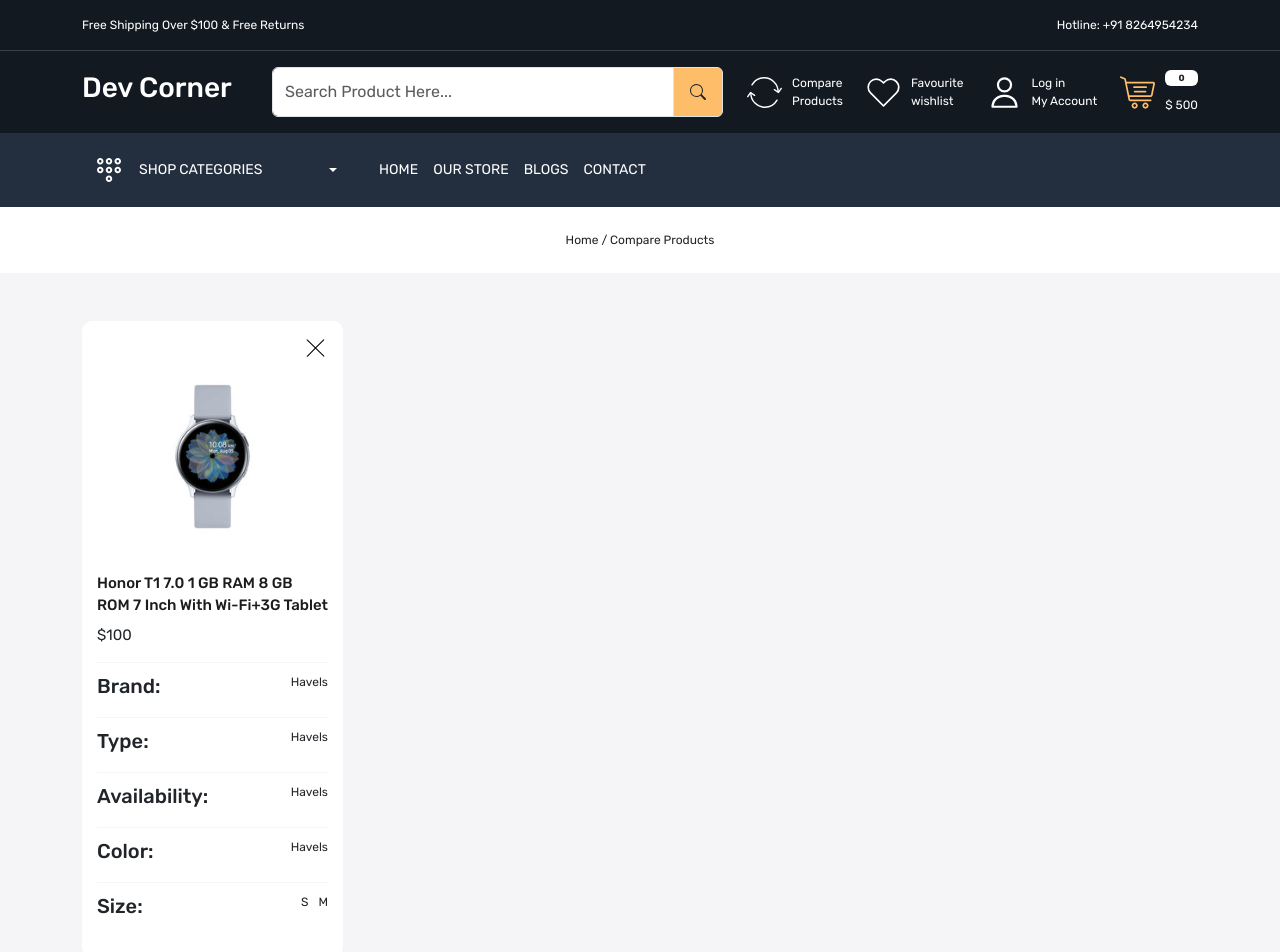
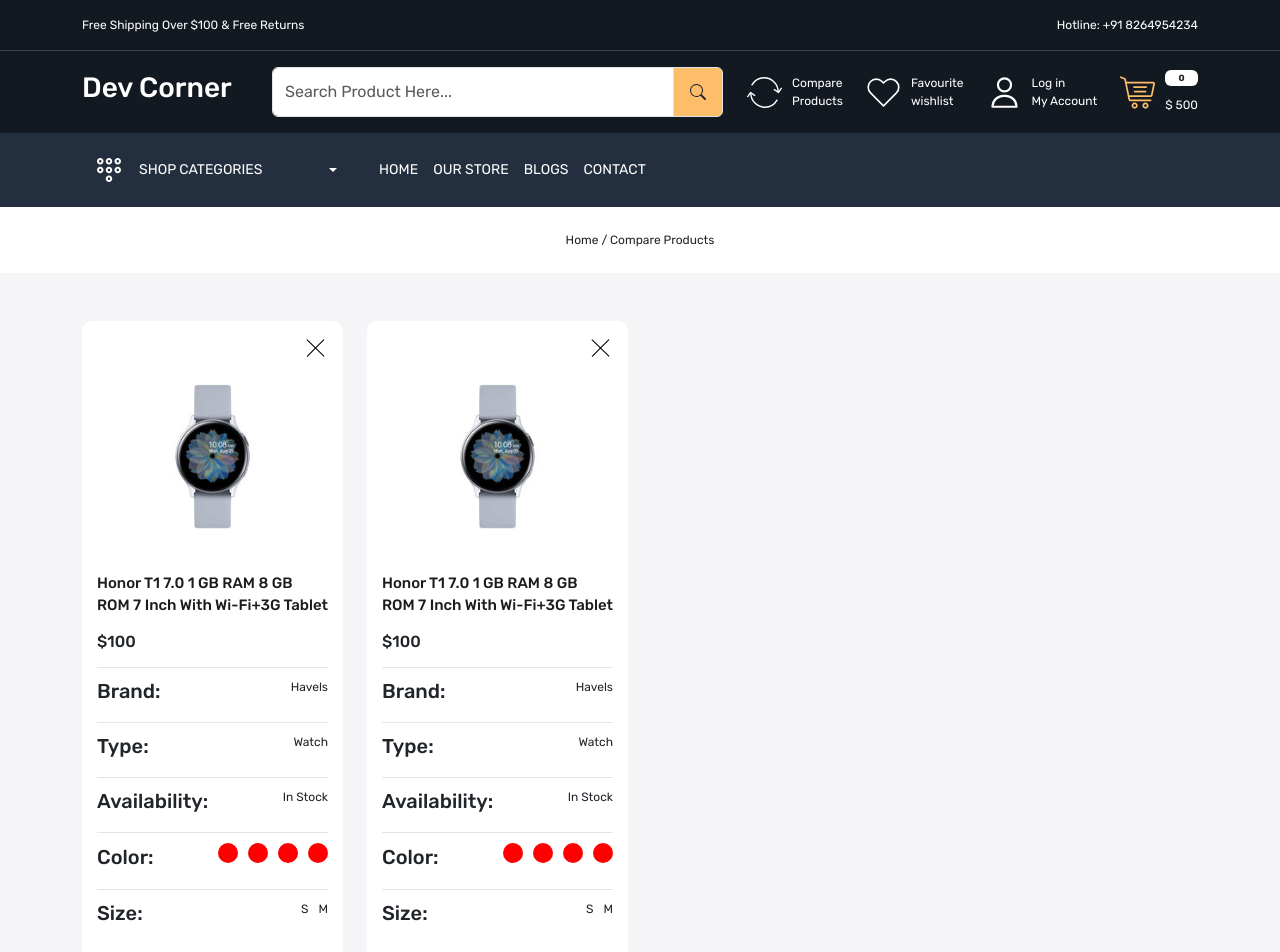
Before and after one commit to nxhawk/mern-ecommerce, a React (Create React App) app in the folder frontend/: page /compare-product in a window 1280 px wide. Shown: the top 952 px of the page. Built offline with nearby package versions, Linux system fonts and the light colour scheme.

Commit message:
wishlist page

```diff
--- a/frontend/src/App.css
+++ b/frontend/src/App.css
@@ -530,7 +530,7 @@ footer .input-group-text{
   border-radius: 10px;
 }
 
-.compare-product-card .cross{
+.compare-product-card .cross, .wishlist-card .cross{
   top: 15px;
   right: 15px;
   width: 25px;
@@ -538,14 +538,16 @@ footer .input-group-text{
   cursor: pointer;
 }
 
-.compare-product-details h5.title{
+.compare-product-details h5.title,
+.wishlist-card h5.title{
   font-size: 15px;
   line-height: 22px;
   font-weight: 500;
   color: var(--color-1c1c1b);
 }
 
-.compare-product-details h6.price{
+.compare-product-details h6.price
+.wishlist-card h6.price{
   font-size: 15px;
   line-height: 22px;
   font-weight: 400;
@@ -556,6 +558,6 @@ footer .input-group-text{
   justify-content: space-between;
   align-items: center;
   padding: 10px 0px ;
-  border-top: 1px solid var(--color-f5f5f7);
+  border-top: 1px solid rgba(0, 0, 0, 0.1);
 }
 /* Compare product end */
--- a/frontend/src/App.js
+++ b/frontend/src/App.js
@@ -8,6 +8,7 @@ import Contact from './pages/Contact';
 import OurStore from './pages/OurStore';
 import Blog from './pages/Blog';
 import CompareProduct from './pages/CompareProduct';
+import Wishlist from './pages/Wishlist';
 
 function App() {
   return (
@@ -21,6 +22,7 @@ function App() {
             <Route path="store" element={<OurStore />} />
             <Route path="blogs" element={<Blog />} />
             <Route path="compare-product" element={<CompareProduct />} />
+            <Route path="wishlist" element={<Wishlist />} />
           </Route>
         </Routes>
       </BrowserRouter>
--- a/frontend/src/components/Color.js
+++ b/frontend/src/components/Color.js
@@ -2,7 +2,12 @@ import React from 'react'
 
 const Color = () => {
   return (
-    <div>Color</div>
+    <ul className='colors ps-0'>
+      <li></li>
+      <li></li>
+      <li></li>
+      <li></li>
+    </ul>
   )
 }
 
--- a/frontend/src/pages/CompareProduct.js
+++ b/frontend/src/pages/CompareProduct.js
@@ -1,6 +1,7 @@
 import React from 'react'
 import BreadCrumb from '../components/BreadCrumb'
 import Meta from '../components/Meta'
+import Color from '../components/Color'
 
 const CompareProduct = () => {
   return (
@@ -20,7 +21,7 @@ const CompareProduct = () => {
                   <h5 className='title'>
                     Honor T1 7.0 1 GB RAM 8 GB ROM 7 Inch With Wi-Fi+3G Tablet
                   </h5>
-                  <h6 className='price mb-3'>$100</h6>
+                  <h6 className='price mb-3 mt-3'>$100</h6>
                   <div>
                     <div className='product-detail'>
                       <h5>Brand:</h5>
@@ -28,15 +29,54 @@ const CompareProduct = () => {
                     </div>
                     <div className='product-detail'>
                       <h5>Type:</h5>
+                      <p>Watch</p>
+                    </div>
+                    <div className='product-detail'>
+                      <h5>Availability:</h5>
+                      <p>In Stock</p>
+                    </div>
+                    <div className='product-detail'>
+                      <h5>Color:</h5>
+                      <Color />
+                    </div>
+                    <div className='product-detail'>
+                      <h5>Size:</h5>
+                      <div className='d-flex gap-10'>
+                        <p>S</p>
+                        <p>M</p>
+                      </div>
+                    </div>
+                  </div>
+                </div>
+              </div>
+            </div>
+            <div className='col-3'>
+              <div className='compare-product-card position-relative'>
+                <img src='images/cross.svg' alt='cross' className='position-absolute cross img-fluid' />
+                <div className='product-card-image'>
+                  <img src='images/watch.jpg' alt='watch' className='img-fluid' />
+                </div>
+                <div className='compare-product-details'>
+                  <h5 className='title'>
+                    Honor T1 7.0 1 GB RAM 8 GB ROM 7 Inch With Wi-Fi+3G Tablet
+                  </h5>
+                  <h6 className='price mb-3 mt-3'>$100</h6>
+                  <div>
+                    <div className='product-detail'>
+                      <h5>Brand:</h5>
                       <p>Havels</p>
                     </div>
                     <div className='product-detail'>
+                      <h5>Type:</h5>
+                      <p>Watch</p>
+                    </div>
+                    <div className='product-detail'>
                       <h5>Availability:</h5>
-                      <p>Havels</p>
+                      <p>In Stock</p>
                     </div>
                     <div className='product-detail'>
                       <h5>Color:</h5>
-                      <p>Havels</p>
+                      <Color />
                     </div>
                     <div className='product-detail'>
                       <h5>Size:</h5>
--- a/frontend/src/pages/OurStore.js
+++ b/frontend/src/pages/OurStore.js
@@ -3,6 +3,7 @@ import BreadCrumb from '../components/BreadCrumb'
 import Meta from '../components/Meta'
 import ReactStars from 'react-rating-stars-component'
 import ProductCard from '../components/ProductCard'
+import Color from '../components/Color'
 
 const OurStore = () => {
   const [grid, setGrid] = useState(4)
@@ -53,18 +54,7 @@ const OurStore = () => {
                   </div>
                   <h5 className='sub-title'>Colors</h5>
                   <div>
-                    <ul className='colors ps-0'>
-                      <li></li>
-                      <li></li>
-                      <li></li>
-                      <li></li>
-                      <li></li>
-                      <li></li>
-                      <li></li>
-                      <li></li>
-                      <li></li>
-                      <li></li>
-                    </ul>
+                    <Color />
                   </div>
                   <h5 className='sub-title'>Size</h5>
                   <div>
--- /dev/null
+++ b/frontend/src/pages/Wishlist.js
@@ -0,0 +1,57 @@
+import React from 'react'
+import Meta from '../components/Meta'
+import BreadCrumb from '../components/BreadCrumb'
+
+
+const Wishlist = () => {
+  return (
+    <>
+      <Meta title='Wishlist' />
+      <BreadCrumb title='Wishlist' />
+      <div className='wishlist-wrapper home-wrapper-2 py-5'>
+        <div className='container-xl'>
+          <div className='row'>
+            <div className='col-3'>
+              <div className='wishlist-card position-relative'>
+                <img src='images/cross.svg' alt='cross' className='position-absolute cross img-fluid' />
+                <div className='wishlist-card-image'>
+                  <img src='images/watch.jpg' alt='watch' className='img-fluid w-100' />
+                </div>
+                <div className='py-3 px-3'>
+                  <h5 className='title'>Honor T1 7.0 1 GB RAM 8 GB ROM 7 Inch With Wi-Fi+3G Tablet</h5>
+                  <h6 className='price'>$100</h6>
+                </div>
+              </div>
+            </div>
+            <div className='col-3'>
+              <div className='wishlist-card position-relative'>
+                <img src='images/cross.svg' alt='cross' className='position-absolute cross img-fluid' />
+                <div className='wishlist-card-image'>
+                  <img src='images/watch.jpg' alt='watch' className='img-fluid w-100' />
+                </div>
+                <div className='py-3 px-3'>
+                  <h5 className='title'>Honor T1 7.0 1 GB RAM 8 GB ROM 7 Inch With Wi-Fi+3G Tablet</h5>
+                  <h6 className='price'>$100</h6>
+                </div>
+              </div>
+            </div>
+            <div className='col-3'>
+              <div className='wishlist-card position-relative'>
+                <img src='images/cross.svg' alt='cross' className='position-absolute cross img-fluid' />
+                <div className='wishlist-card-image'>
+                  <img src='images/watch.jpg' alt='watch' className='img-fluid w-100' />
+                </div>
+                <div className='py-3 px-3'>
+                  <h5 className='title'>Honor T1 7.0 1 GB RAM 8 GB ROM 7 Inch With Wi-Fi+3G Tablet</h5>
+                  <h6 className='price'>$100</h6>
+                </div>
+              </div>
+            </div>
+          </div>
+        </div>
+      </div>
+    </>
+  )
+}
+
+export default Wishlist
```
